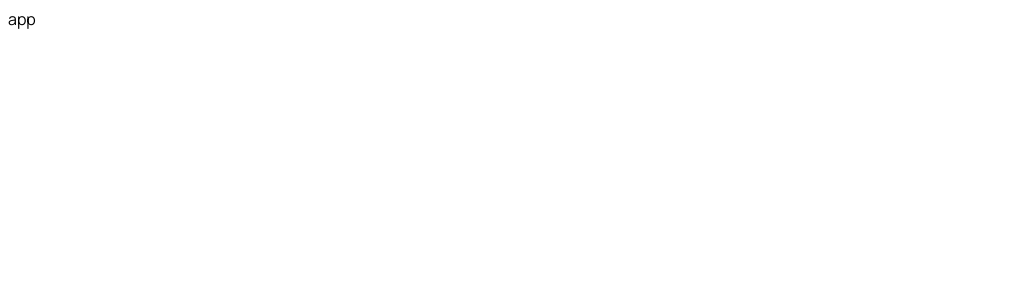
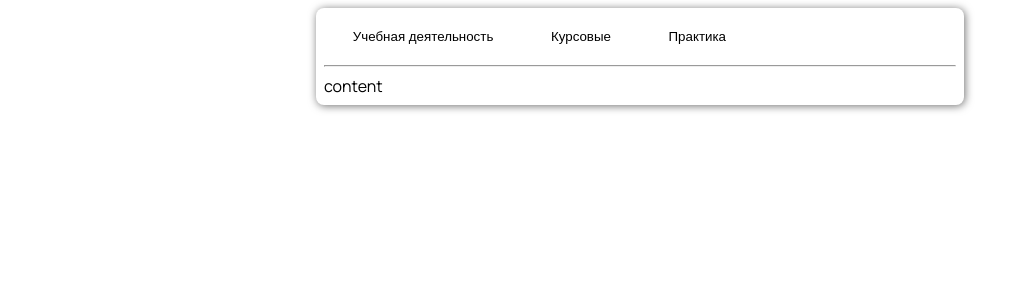
Before and after one commit to Chiga2030/isco-pro-test-task-2, a React (Create React App) app: page / in a window 1280 px wide. Shown: the top 300 px of the page, without its empty margins (0-1026 px from the left). Built offline with nearby package versions, Linux system fonts and the light colour scheme; the HTML template or start-up script is replaced by a standard one.

Commit message:
added buttons area

```diff
--- a/src/App.jsx
+++ b/src/App.jsx
@@ -1,11 +1,12 @@
 import './index.css';
 import './fonts/fonts.css';
 
+import ToggleBar from './components/ToggleBar/ToggleBar';
 
 const App = () => (
-  <div>
-    app
-  </div>
+  <>
+    <ToggleBar />
+  </>
 );
 
 
--- /dev/null
+++ b/src/components/ToggleBar/ToggleBar.jsx
@@ -0,0 +1,28 @@
+import styles from './ToggleBar.module.css';
+
+const buttons = [
+  'Учебная деятельность',
+  'Курсовые',
+  'Практика',
+];
+
+const ToggleBar = () => (
+  <div className={ styles.ToggleBar }>
+    <div className={ styles.buttonBar }>
+      { buttons.map(button => (
+        <Button textButton={ button } />
+      )) }
+    </div>
+    <hr/>
+    <div>content</div>
+  </div>
+);
+
+
+const Button = ({
+  textButton,
+}) => (
+  <input type="button" className={ styles.button } value={ textButton } />
+);
+
+export default ToggleBar;
--- /dev/null
+++ b/src/components/ToggleBar/ToggleBar.module.css
@@ -0,0 +1,20 @@
+.ToggleBar {
+  box-shadow: #707070 1px 1px 8px;
+  border-radius: .5rem;
+  padding: .5rem;
+  width: 50%;
+  margin: auto;
+}
+
+.buttonBar {
+  display: flex;
+}
+
+.button {
+  margin: 0 1rem;
+  padding: 0.8rem;
+  border-radius: 1rem;
+  border: none;
+  background: none;
+  cursor: pointer;
+}
```
